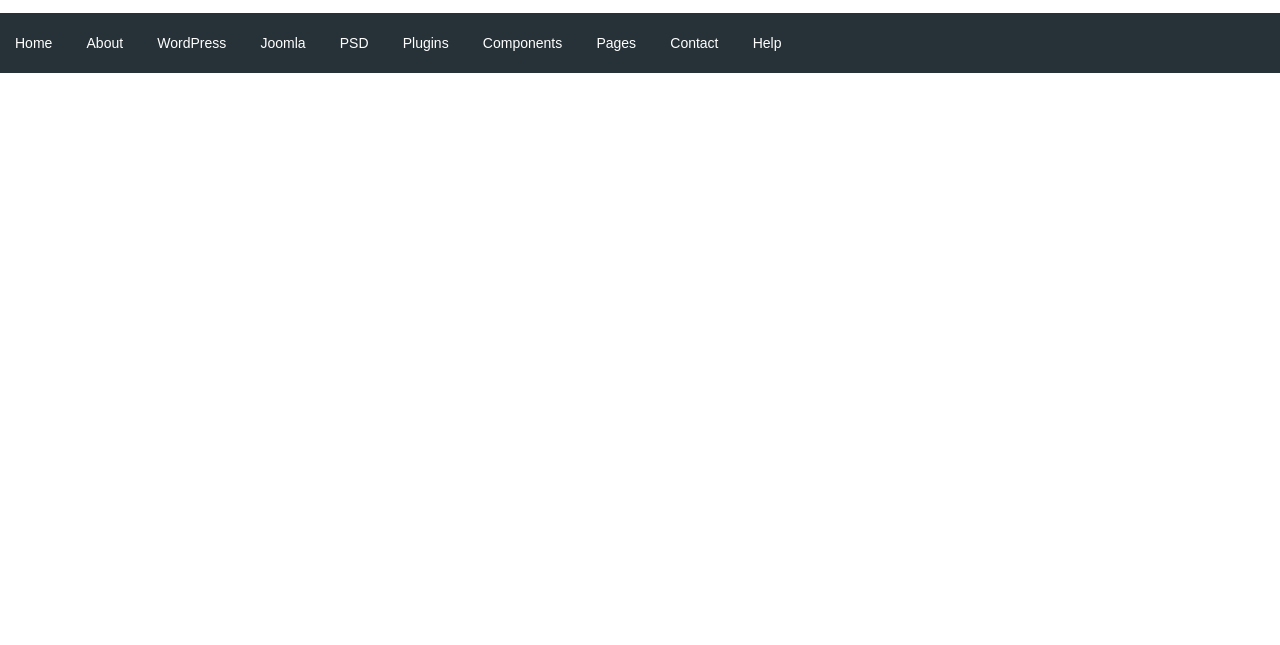
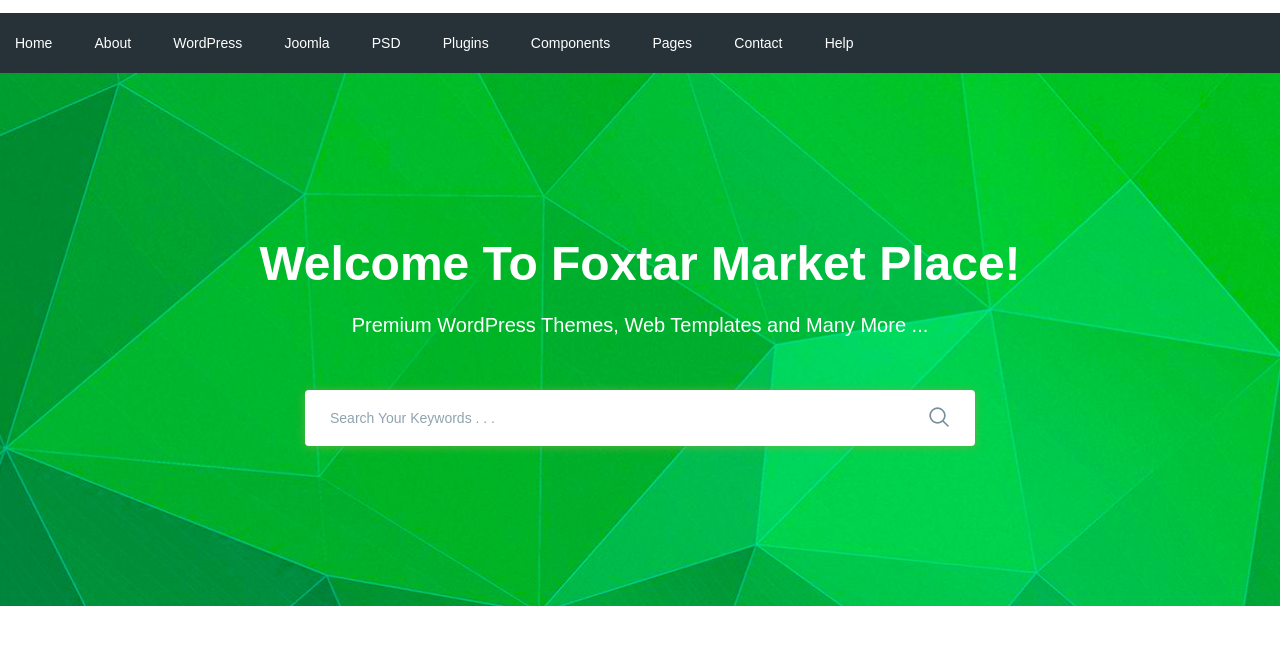
Before and after one commit to VIlya05/moderno, a website: page app/index.html in a window 1280 px wide. Shown: the part 77-722 px from the top of the page. Drawn offline with nearby package versions, Linux system fonts and the light colour scheme; files that its build step writes are made by us from their sources.

Commit message:
added search section

```diff
--- a/app/index.html
+++ b/app/index.html
@@ -99,10 +99,28 @@
                 </nav>
             </div>
         </div>
+    </header>
 
-
-
-    </header>
+    <section class="search" style="background-image: url(images/search-bg.jpg);" >
+        <div class="container">
+            <div class="search__inner">
+                <div class="search__inner-title">
+                    Welcome To Foxtar Market Place!
+                </div>
+                <div class="search__inner-text">
+                    Premium WordPress Themes, Web Templates and Many More ...
+                </div>
+                <div class="search__inner-form">
+                    <form>
+                        <input type="text" placeholder="Search Your Keywords . . ." required>
+                        <button type="submit">
+                            <img src="images/icons/search.png" alt="">
+                        </button>
+                    </form>
+                </div>
+            </div>
+        </div>
+    </section>
 
 
     <script src="https://ajax.googleapis.com/ajax/libs/jquery/3.4.1/jquery.min.js"></script>
--- a/app/scss/style.scss
+++ b/app/scss/style.scss
@@ -44,7 +44,7 @@
   li{
     display: inline-block;
     &+li{
-      margin-left: 30px;
+      margin-left: 38px;
     }
   }
   a{
@@ -52,3 +52,54 @@
     font-size: 14px;
   }
 }
+.search{
+  background-repeat: no-repeat;
+  background-size: cover;
+  background-position: center;
+  min-height: 533px;
+}
+.search__inner{
+  padding: 155px 0px 100px;
+  color: white;
+  text-align: center;
+  &-title{
+    margin-bottom: 10px;
+    font-size: 48px;
+    font-weight: 700;
+    line-height: 72px;
+  }
+  &-text{
+    margin-bottom: 50px;
+    font-size: 20px;
+    font-weight: 500;
+    line-height: 30px;
+  }
+  &-form{
+    max-width: 670px;
+    margin: 0 auto;
+    position: relative;
+    input{
+      display: block;
+      width: 100%;
+      box-shadow: 0px 1px 10px 0px rgba(124, 178, 64, 0.75);
+      border-radius: 4px;
+      height: 56px;
+      border: none;
+      font-size: 14px;
+      font-weight: 500;
+      padding-left: 25px;
+      padding-right: 60px;
+      &::placeholder{
+        color: #90a4ae;
+        font-weight: 500;
+      }
+    }
+    button{
+      position: absolute;
+      border: none;
+      background-color: transparent;
+      right: 20px;
+      top: 16px;
+    }
+  }
+}
```
Also changed, not shown: app/images/icons/search.png (added), app/images/icons/search.svg (added), app/images/search-bg.jpg (added).
